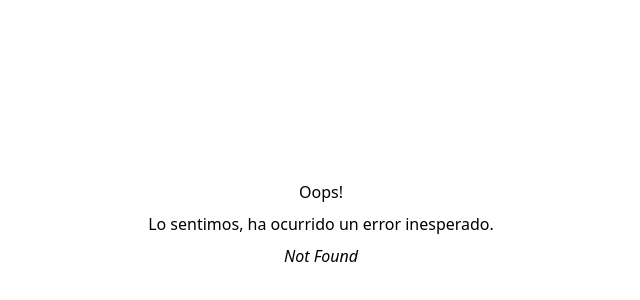
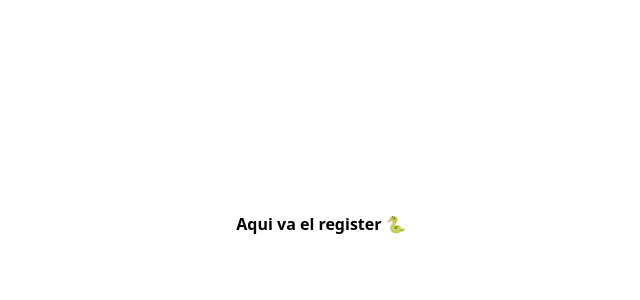
Before and after one commit to withoutnicks/rustica-js, a React (Vite) app: page /register in a window 1280 px wide. Before the commit this address had no page. Shown: the part 176-476 px from the top of the page, without its empty margins (319-959 px from the left). Built offline with nearby package versions, Linux system fonts and the light colour scheme.

Commit message:
💼 - Changes for @bodoqueen

```diff
--- a/src/components/Slider/Slider.css
+++ b/src/components/Slider/Slider.css
@@ -1,8 +1,4 @@
 button.slick-arrow {
   background-color: black;
   border-radius: 50%;
-
-  &:hover {
-    background-color: black;
-  }
 }
--- /dev/null
+++ b/src/pages/LoginPage.jsx
@@ -0,0 +1,11 @@
+function Login() {
+  return (
+    <>
+      <section className="h-screen flex justify-center items-center">
+        <h1 className="font-bold">Aqui va el login 👻</h1>
+      </section>
+    </>
+  )
+}
+
+export default Login
--- /dev/null
+++ b/src/pages/RegisterPage.jsx
@@ -0,0 +1,11 @@
+function Register() {
+  return (
+    <>
+      <section className="h-screen flex justify-center items-center">
+        <h1 className="font-bold">Aqui va el register 🐍</h1>
+      </section>
+    </>
+  )
+}
+
+export default Register
```
Also changed, not shown: src/main.jsx (+12 -2 lines), public/logo-lg-white.png (added), 1 other file (tests, documents, lock files or other folders).
